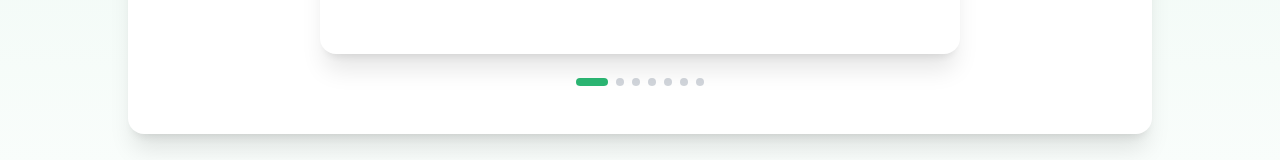
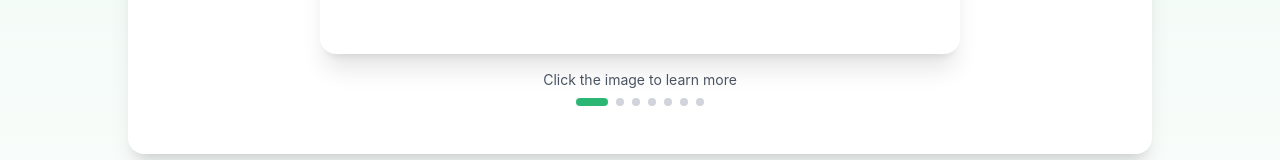
Before and after one commit to confidochris/foh-annual-fund, a React (Vite) app: page / in a window 1280 px wide. Shown: the part 7804-7964 px from the top of the page. Built offline with nearby package versions, Linux system fonts and the light colour scheme; no server answers; the database is empty.

Commit message:
Updated ResearchPathway.tsx

```diff
--- a/src/components/ResearchPathway.tsx
+++ b/src/components/ResearchPathway.tsx
@@ -140,7 +140,13 @@ export default function ResearchPathway() {
         </button>
       </div>
 
-      <div className="flex justify-center gap-2 mt-6">
+      {!isLastCard && (
+        <p className="text-center text-gray-600 text-sm mt-4 mb-2">
+          Click the image to learn more
+        </p>
+      )}
+
+      <div className="flex justify-center gap-2 mt-2">
         {Array.from({ length: totalCards }).map((_, index) => (
           <button
             key={index}
```
